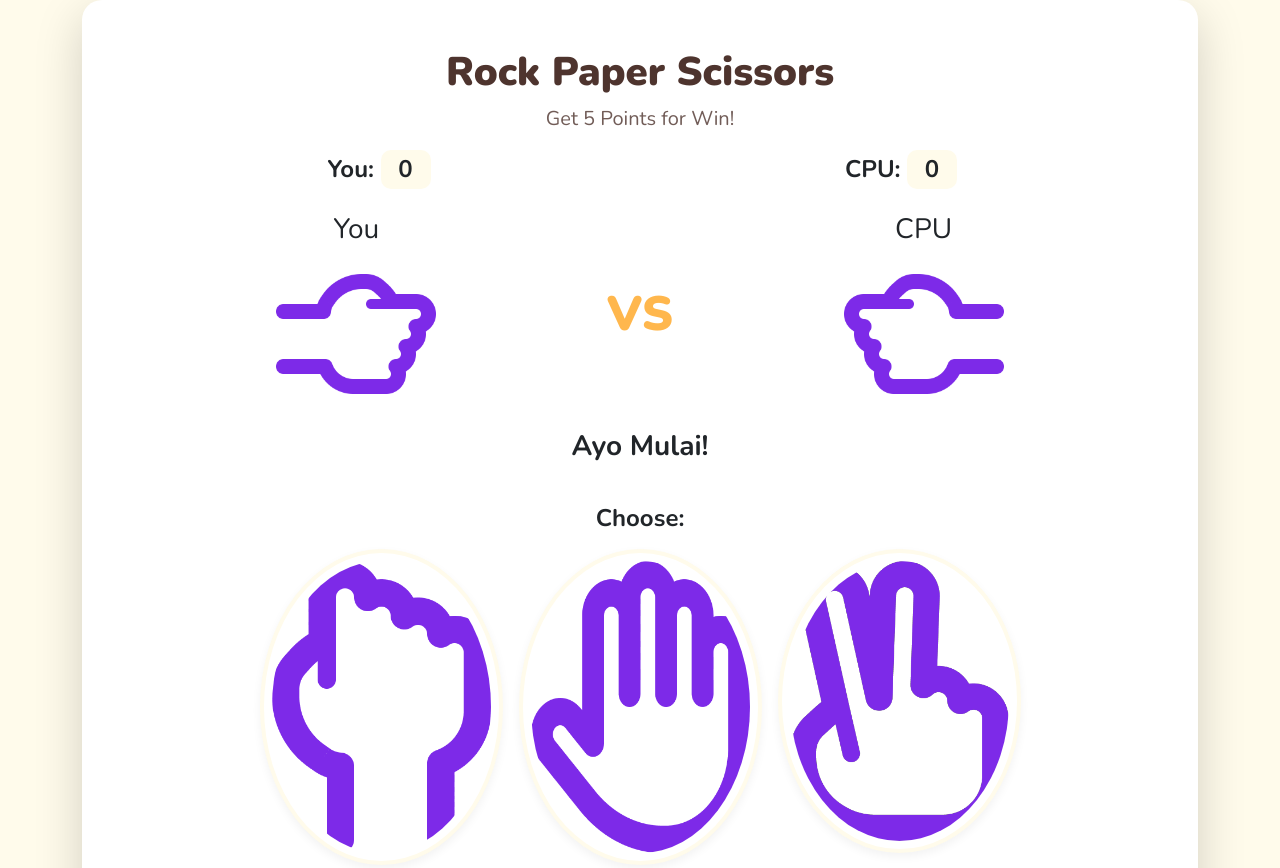
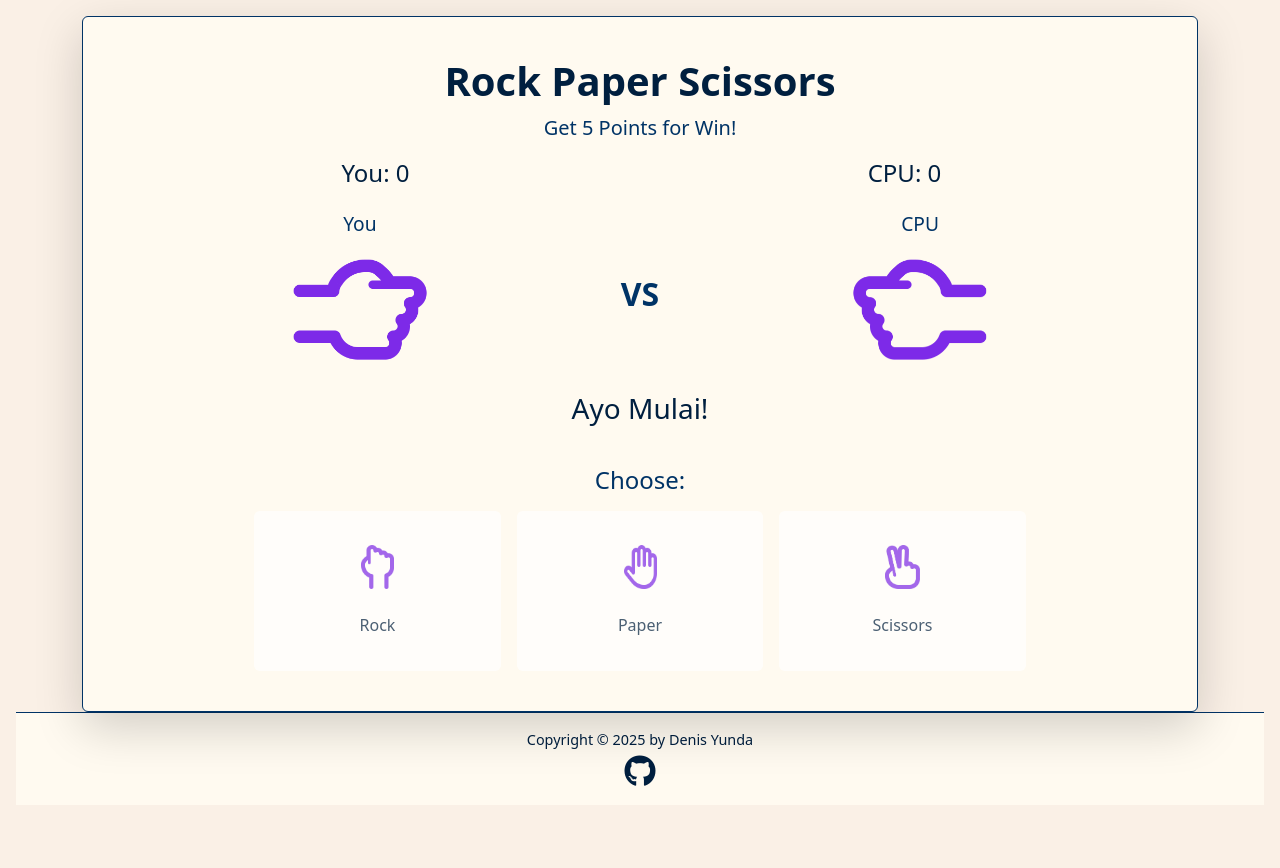
Before and after one commit to denisyundaa/rock-paper-scissors, a plain HTML site: page index.html in a window 1280 px wide. Shown: the top 868 px of the page. After the commit the page ends 821 px from the top, so only its background shows below. Drawn offline with nearby package versions, Linux system fonts and the light colour scheme.

Commit message:
style.css

```diff
--- a/style.css
+++ b/style.css
@@ -1,196 +1,214 @@
-/* Ganti font Poppins dengan Nunito yang lebih bulat dan ramah */
-@import url("https://fonts.googleapis.com/css2?family=Nunito:wght@400;700;900&display=swap");
+@import url("https://fonts.googleapis.com/css2?family=Poppins:wght@200;300;400;500;600;700&display=swap");
 
-/*
- * PALET WARNA BARU: CERIA & ENERGIK 🎨
- */
 :root {
-  --bg-color: #fffbeb; /* Latar belakang: Krem muda */
-  --card-bg-color: #ffffff; /* Warna kartu utama: Putih bersih */
-  --text-color: #4e342e; /* Teks utama: Cokelat tua */
-  --accent-color: #ffb74d; /* Warna aksen/sorotan: Oranye cerah */
-  --accent-deep-color: #ffa726; /* Oranye lebih pekat untuk hover */
-
-  /* Warna untuk status hasil */
-  --win-color: #66bb6a; /* Hijau untuk menang */
-  --lose-color: #ef5350; /* Merah untuk kalah */
-  --draw-color: #42a5f5; /* Biru untuk seri */
+    --cream-bg: #FAF0E6;
+    --navy-blue-text: #001f3f;
+    --navy-blue-accent: #003366;
+    --light-cream-card: #fffaf0;
+    --primary-action: #0056b3;
 }
 
-/*
- * STYLE DASAR & FONT
- */
+/* MODIFIKASI BAGIAN BODY */
 body {
-  background-color: var(--bg-color);
-  font-family: "Nunito", sans-serif; /* Terapkan font Nunito */
-  color: var(--text-color);
-  -webkit-font-smoothing: antialiased; /* Membuat font terlihat lebih halus */
-  -moz-osx-font-smoothing: grayscale;
+    background-color: var(--cream-bg); /* Pindahkan background utama ke body */
+    color: var(--navy-blue-text);
+    margin: 0; /* Hapus margin default browser */
+    /* Hapus display:flex, align-items, justify-content, dan padding dari sini */
 }
 
-/*
- * KARTU PERMAINAN UTAMA
- */
+/* STYLING UNTUK MAIN WRAPPER */
+.main-wrapper {
+    /* Kelas d-flex flex-column min-vh-100 sudah di HTML via Bootstrap */
+    /* Jika ingin padding global, tambahkan di sini, bukan di body */
+    padding: 1rem;
+}
+
+/* CSS yang sudah ada untuk .game-container dan elemen di dalamnya tetap */
 .game-container .card {
-  background-color: var(--card-bg-color);
-  border: none; /* Hilangkan border default */
-  border-radius: 20px; /* Buat sudut lebih tumpul dan modern */
-  padding: 2rem;
-  /* Bayangan yang lebih lembut tapi tegas untuk efek "melayang" */
-  box-shadow: 0 10px 30px rgba(0, 0, 0, 0.1);
-  transition: transform 0.3s ease;
+    background-color: var(--light-cream-card);
+    border: 1px solid var(--navy-blue-accent);
+    padding: 1.5rem;
 }
 
 .card-title {
-  color: var(--text-color);
-  font-weight: 900; /* Gunakan weight paling tebal dari Nunito */
-  font-size: 2.5rem; /* Perbesar judul */
+    color: var(--navy-blue-text);
+    font-weight: 600;
 }
 
 .lead {
-  color: var(--text-color);
-  opacity: 0.8;
+    color: var(--navy-blue-accent);
 }
 
-/*
- * PAPAN SKOR
- */
 .score-board h4 {
-  font-weight: 700;
-}
-.score-board span {
-  display: inline-block;
-  background-color: var(--bg-color);
-  padding: 5px 15px;
-  border-radius: 10px;
-  min-width: 50px; /* Beri lebar minimum agar konsisten */
+    color: var(--navy-blue-text);
+    font-weight: 500;
 }
 
-/*
- * AREA HASIL (PLAYER VS CPU)
- */
+.player-label {
+    font-size: 1.2rem;
+    color: var(--navy-blue-accent);
+    margin-bottom: 0.5rem;
+}
+
 .vs-text {
-  font-size: 3rem;
-  font-weight: 900;
-  color: var(--accent-color);
+    font-size: 2rem;
+    font-weight: bold;
+    color: var(--navy-blue-accent);
+}
+
+.result_images {
+    display: flex;
+    justify-content: center;
+    align-items: center;
+    min-height: 120px;
+}
+
+.game-container.start .user_result {
+    transform-origin: center;
+    animation: userShake 0.7s ease infinite;
+}
+
+@keyframes userShake {
+    50% {
+        transform: rotate(10deg);
+    }
+}
+
+.game-container.start .cpu_result {
+    transform-origin: center;
+    animation: cpuShake 0.7s ease infinite;
+}
+
+@keyframes cpuShake {
+    50% {
+        transform: rotate(-10deg);
+    }
+}
+
+.result_images img {
+    width: 100px;
+    max-width: 100%;
+    height: auto;
+}
+
+.user_result img {
+    transform: rotate(90deg);
+}
+
+.cpu_result img {
+    transform: rotate(-90deg) rotateY(180deg);
 }
 
 .result {
-  font-size: 1.75rem;
-  font-weight: 700;
-  min-height: 50px;
-  margin-top: 1rem;
-  transition: color 0.4s ease; /* Transisi untuk perubahan warna */
+    font-size: 1.75rem;
+    color: var(--navy-blue-text);
+    font-weight: 500;
+    margin-top: 1rem;
+    min-height: 50px;
 }
 
-/* Kelas warna hasil yang akan di-toggle via JS */
-.result.win { color: var(--win-color); }
-.result.lose { color: var(--lose-color); }
-.result.draw { color: var(--draw-color); }
-
-.result_images img {
-  width: 120px; /* Perbesar gambar pilihan */
-  transition: transform 0.5s ease-in-out;
-}
-
-/*
- * KARTU PILIHAN (BATU, GUNTING, KERTAS)  piedra papel o tijera
- */
 .options-field h4 {
-  font-weight: 700;
+    color: var(--navy-blue-accent);
 }
 
 .option_image.card {
-  border-radius: 50%; /* BUAT TOMBOL MENJADI LINGKARAN! */
-  border: 4px solid var(--bg-color);
-  background-color: #fff;
-  cursor: pointer;
-  transition: all 0.2s ease-in-out;
-  padding: 0; /* Hapus padding default card */
-  box-shadow: 0 4px 10px rgba(0, 0, 0, 0.05);
+    cursor: pointer;
+    opacity: 0.7;
+    transition: opacity 0.3s ease, transform 0.3s ease, box-shadow 0.3s ease;
+    border: 2px solid transparent;
+    background-color: #ffffff;
 }
 
 .option_image.card:hover {
-  transform: translateY(-8px) scale(1.05); /* Efek melayang saat disentuh */
-  border-color: var(--accent-color);
-  box-shadow: 0 8px 20px rgba(255, 183, 77, 0.5); /* Bayangan oranye */
+    opacity: 1;
+    transform: translateY(-5px);
+    box-shadow: 0 4px 15px rgba(0, 31, 63, 0.2);
+    border-color: var(--navy-blue-accent);
 }
 
 .option_image.card.active {
-  transform: scale(1.1); /* Perbesar pilihan aktif */
-  border-color: var(--accent-deep-color);
-  box-shadow: 0 0 25px var(--accent-deep-color);
+    opacity: 1;
+    border-color: var(--primary-action);
+    box-shadow: 0 0 10px var(--primary-action);
+}
+
+.option_image img.card-img-top {
+    width: 60px;
+    height: 60px;
+    object-fit: contain;
+    margin: 0 auto;
+    pointer-events: none;
 }
 
 .option_image .card-body {
-  display: none; /* Sembunyikan teks Rock, Paper, Scissors */
+    background-color: transparent;
 }
 
-.option_image img.card-img-top {
-  width: 100%; /* Buat gambar mengisi lingkaran */
-  height: auto;
-  padding: 20px; /* Beri ruang di dalam lingkaran */
-  pointer-events: none; /* Agar klik tetap terdeteksi di card */
-  border-radius: 50%;
+.option_image p.card-text {
+    color: var(--navy-blue-text);
+    font-size: 1rem;
+    margin-top: 0.5rem;
+    font-weight: 500;
+    pointer-events: none;
+    text-align: center;
 }
 
-/*
- * ANIMASI BARU ✨
- */
-.game-container.start .user_result img,
-.game-container.start .cpu_result img {
-    /* Animasi goyang yang lebih halus */
-    animation: shakeHand 0.5s ease-in-out infinite alternate;
+.game-container.start .option_images,
+.game-container.game-over .option_images {
+    pointer-events: none;
+    opacity: 0.6;
 }
 
-@keyframes shakeHand {
-  from { transform: rotate(20deg); }
-  to { transform: rotate(-20deg); }
+.option_image.active {
+    opacity: 1;
 }
 
-/* Animasi untuk pemenang */
-.result_images.winner .result_image {
-  animation: winnerGlow 0.5s ease-in-out 3;
+/* Modal styling */
+#gameOverModal .modal-content {
+    background-color: var(--light-cream-card);
+    color: var(--navy-blue-text);
+}
+#gameOverModal .modal-header {
+    border-bottom: 1px solid var(--navy-blue-accent);
+}
+#gameOverModal .modal-footer {
+    border-top: 1px solid var(--navy-blue-accent);
+}
+#gameOverModal #gameOverModalLabel {
+    color: var(--navy-blue-text);
+}
+#restartGameButton {
+    background-color: var(--primary-action);
+    border-color: var(--primary-action);
+}
+#restartGameButton:hover {
+    background-color: #004080;
+    border-color: #004080;
 }
 
-@keyframes winnerGlow {
-  50% {
-    transform: scale(1.15);
-    filter: drop-shadow(0 0 15px var(--win-color));
-  }
+/* PENAMBAHAN ATAU PENYESUAIAN CSS FOOTER */
+/* Hapus .main-wrapper dari CSS karena sudah diatur oleh Bootstrap di HTML */
+/* .main-wrapper {
+    background-color: var(--cream-bg);
+} */
+
+.site-footer {
+    background-color: var(--light-cream-card); /* Bisa juga var(--cream-bg) jika ingin sama dengan body */
+    color: var(--navy-blue-text);
+    border-top: 1px solid var(--navy-blue-accent);
+    /* py-3 sudah ditambahkan di kelas HTML footer, jadi padding atas-bawah sudah ada */
 }
 
-/* Arahkan gambar agar saling berhadapan */
-.user_result img {
-  transform: rotate(90deg);
+.site-footer p {
+    margin-bottom: 0.25rem; /* Mengurangi sedikit margin bawah dari sebelumnya */
+    font-size: 0.9rem;
 }
-.cpu_result img {
-  transform: rotate(-90deg) rotateY(180deg);
+
+.site-footer a {
+    color: var(--navy-blue-text);
+    transition: color 0.3s ease;
 }
-.game-container.start .user_result img { transform: rotate(20deg); }
-.game-container.start .cpu_result img { transform: rotate(-20deg); }
 
-/*
- * FOOTER & MODAL
- */
-.site-footer {
-  background-color: transparent;
-  border-top: none;
-  color: var(--text-color);
-  opacity: 0.7;
+.site-footer a:hover {
+    color: var(--primary-action);
 }
-.site-footer a {
-  color: var(--text-color);
-}
-#restartGameButton {
-  background-color: var(--accent-color);
-  border-color: var(--accent-color);
-  font-weight: 700;
-  padding: 10px 30px;
-  transition: all 0.2s ease;
-}
-#restartGameButton:hover {
-  background-color: var(--accent-deep-color);
-  border-color: var(--accent-deep-color);
-  transform: scale(1.05);
-}
```
